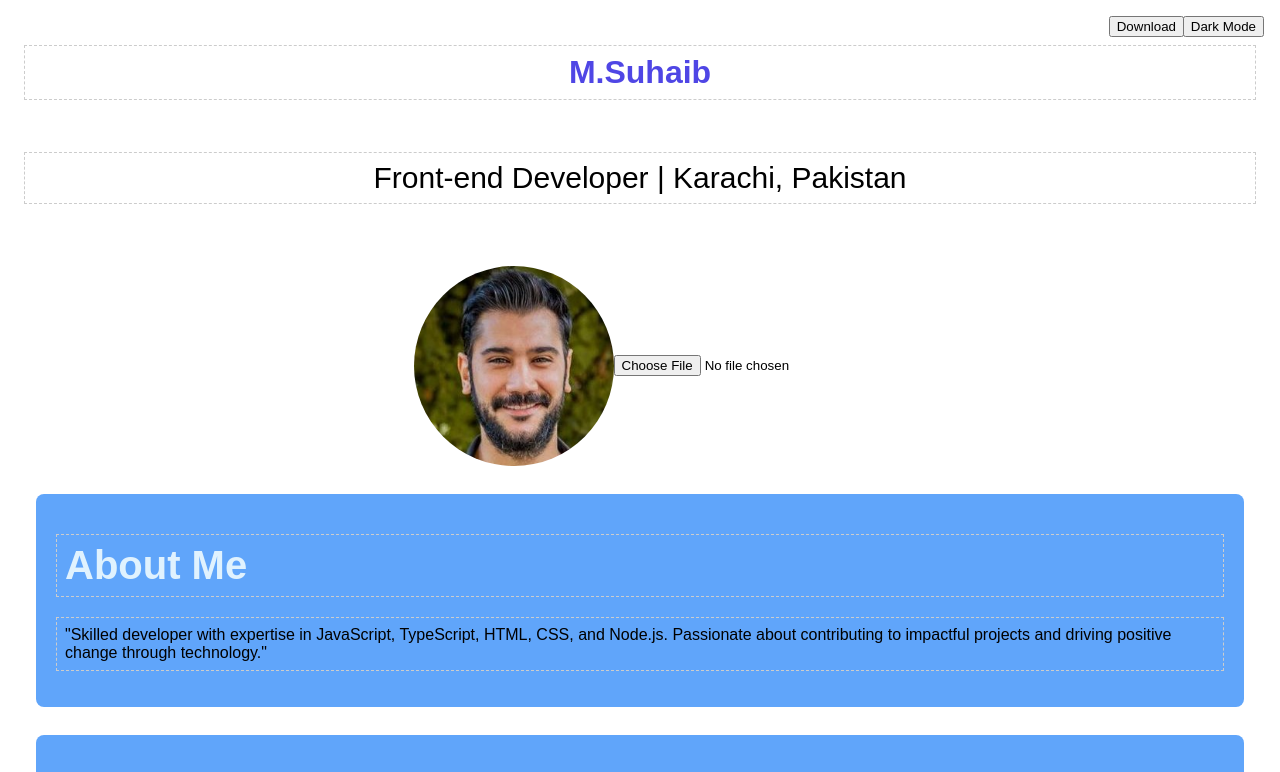
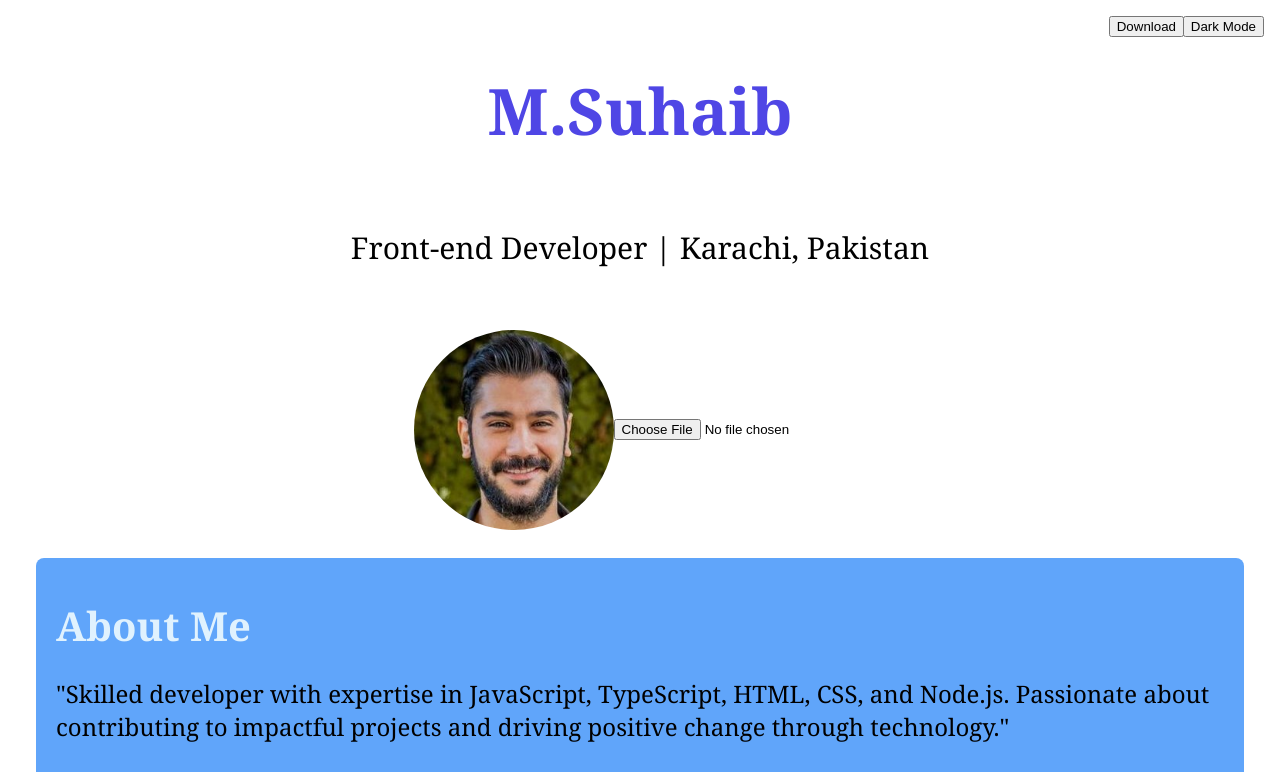
Before and after one commit to MuhammedSuhaib/HACKATHON-Milestone-3-4-5, a plain HTML site: page index.html in a window 1280 px wide. Shown: the top 772 px of the page. Drawn offline with Linux system fonts and the light colour scheme.

Commit message:
set sometings

```diff
--- a/index.html
+++ b/index.html
@@ -6,10 +6,10 @@
     <title>Edit Me Then click Download</title>
     <link rel="stylesheet" href="style.css">
 </head>
-<body>
+<body style="font-family: Georgia, serif; font-size: x-large;">
     <header>
         <div>
-            <h1 contenteditable="true" >M.Suhaib</h1>
+            <h1 contenteditable="true" style="font-size: 4rem;" >M.Suhaib</h1>
         </div>
         <p contenteditable="true">Front-end Developer | Karachi, Pakistan</p>
     </header>
--- a/style.css
+++ b/style.css
@@ -7,10 +7,7 @@ body {
     color: #f0f0f0;
 }
 
-[contenteditable="true"] {
-    border: 1px dashed #ccc;
-    padding: 0.5rem;
-}
+
 
 .upload-btn {
     margin: 1rem 0;
```
